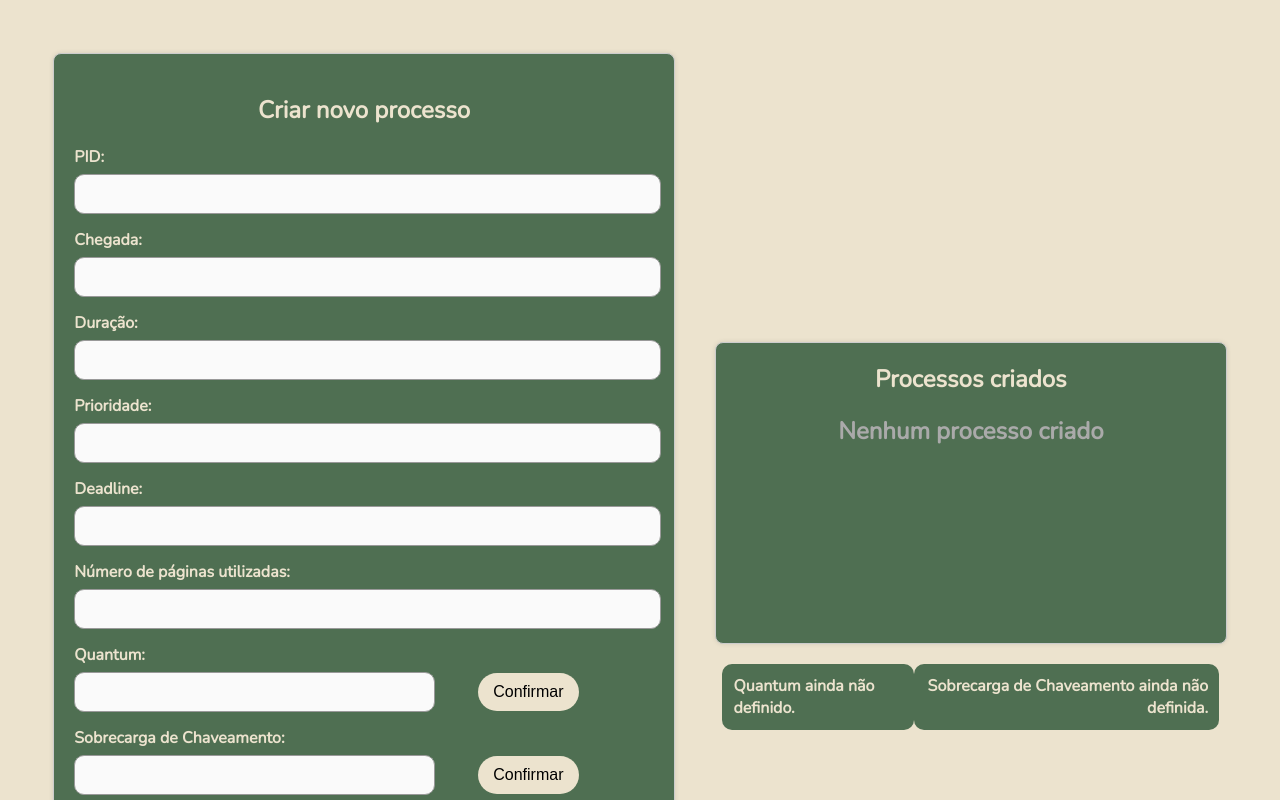
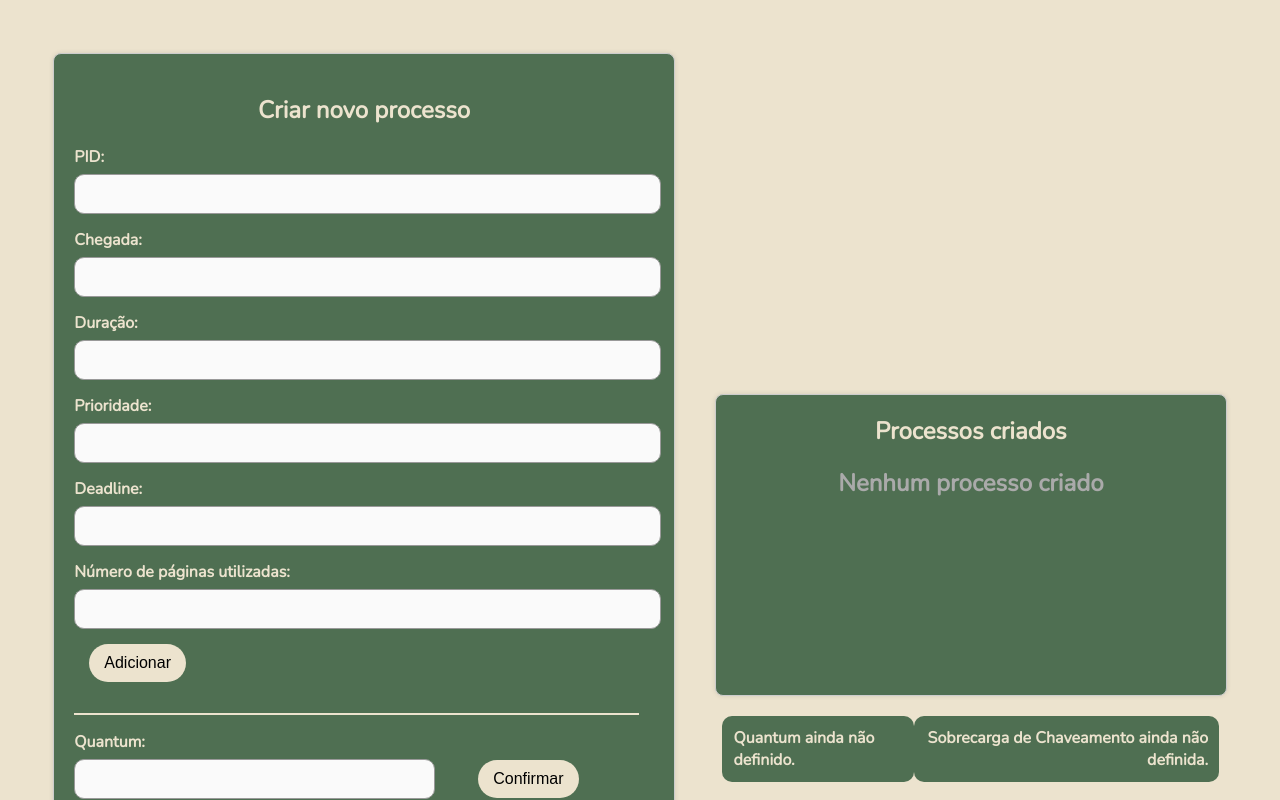
Before and after one commit to IsraelPedreira/Process-scheduling-simulator, a React (Vite) app: page / in a window 1280 px wide. Shown: the top 800 px of the page. Built offline with nearby package versions, Linux system fonts and the light colour scheme.

Commit message:
refact: Refactor form layout and add separator divs

```diff
--- a/src/ProcessForm.jsx
+++ b/src/ProcessForm.jsx
@@ -146,6 +146,7 @@ export function ProcessForm(props) {
     <div className="process-form-container">
       <h2>Criar novo processo</h2>
       <form>
+        <div className='mainDivAddProcess'>
           <div>
             <label htmlFor="pid">PID:</label>
             <input
@@ -206,6 +207,9 @@ export function ProcessForm(props) {
               onChange={handleChange}
             />
           </div>
+          <button onClick={handleAddProcess} className='formButton' type="submit">Adicionar</button>
+        </div>
+        <div className='separator'></div>
 				<div className="quantumEntry">
 					<label htmlFor="quantum">Quantum:</label>
 					<input
@@ -228,8 +232,8 @@ export function ProcessForm(props) {
 					/>
 					<button onClick={handleSetSwitchCost}>Confirmar</button>
 				</div>
+        <div className='separator'></div>
         <div className="exit-buttons">
-          <button onClick={handleAddProcess} className='formButton' type="submit">Adicionar</button>
           <button onClick={handleOnSubmitFactory("FIFO")} className='formButton' type="submit">FIFO</button>
           <button onClick={handleOnSubmitFactory("SJF")} className='formButton'type="submit">SJF</button>
           <button onClick={handleOnSubmitFactory("EDF")} className='formButton' type="submit">EDF</button>
--- a/styles/entry-form.css
+++ b/styles/entry-form.css
@@ -92,3 +92,10 @@
 	width: 60%;
 	margin-right: 5%;
 }
+.mainDivAddProcess{
+  margin-bottom: 1rem;
+}
+.separator{
+  margin-bottom: 1rem;
+  border-bottom: 2px solid #ECE3CE;
+}
```
Lines whose indentation alone changed are shown as unchanged.
